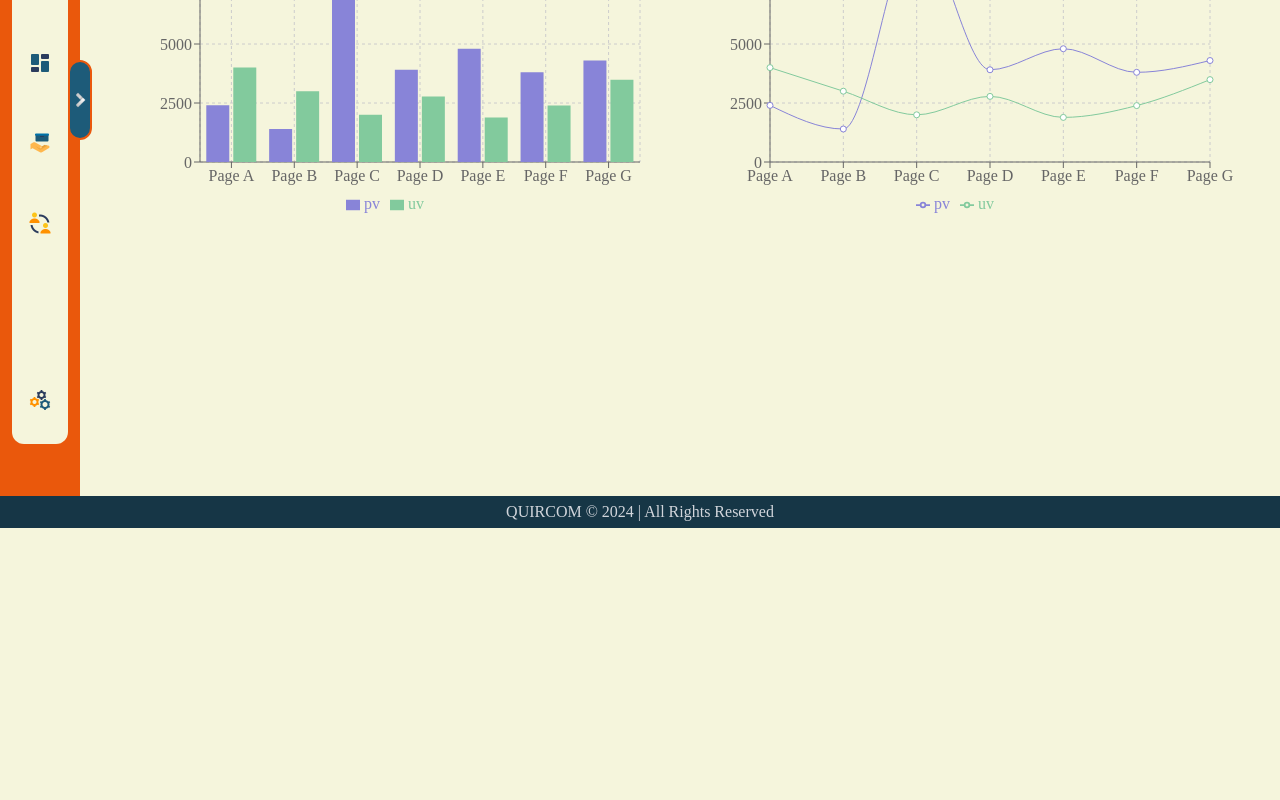
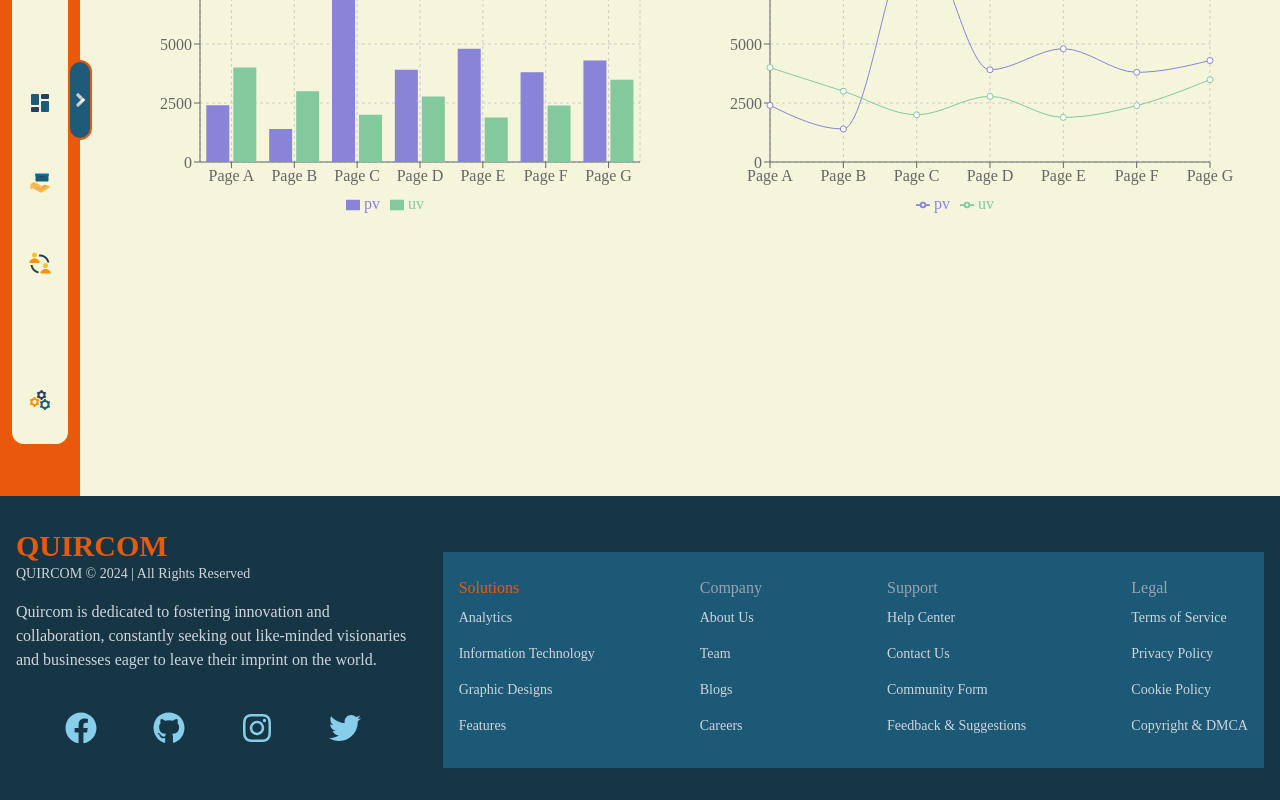
Before and after one commit to jianDeveloper/quircom, a React (Vite) app: page /client/dashboard in a window 1280 px wide. Shown: the part 364-1164 px from the top of the page. Before the commit the page ends 892 px from the top, so only its background shows below. Built offline with nearby package versions, Linux system fonts and the light colour scheme.

Commit message:
footer fixed

```diff
--- a/src/client/CDashboard.jsx
+++ b/src/client/CDashboard.jsx
@@ -9,6 +9,7 @@ import
 
 import Header from './Header'
 import CNav from './CNav'
+import CFooter from './CFooter';
 
 function CDashboard() {
     const data = [
@@ -148,9 +149,9 @@ function CDashboard() {
         </div>
     </main>
       </div>
-      <div className="flex justify-center h-8 z-[5] bg-[#163646] text-gray-300 font-bolds">
-      <h1 className='py-1'>QUIRCOM © 2024 | All Rights Reserved</h1>
-    </div>
+      <div className="flex">
+      <CFooter />
+      </div>
     </div>
   )
 }
--- /dev/null
+++ b/src/client/CFooter.jsx
@@ -0,0 +1,66 @@
+import React from 'react'
+
+import {
+    FaDribbble,
+    FaFacebook,
+    FaGithub, FaInstagram,
+    FaTwitter
+} from 'react-icons/fa';
+
+function CFooter() {
+  return (
+    <div className='w-full mx-full py-8 px-4 grid lg:grid-cols-3 gap-8 text-gray-300 bg-[#163646]'>
+    <div className='flex flex-col items-center'>
+        <h1 className='w-full text-3xl font-bold text-orange-600'>QUIRCOM</h1>
+        <span className='w-full text-sm text-left'>QUIRCOM © 2024 | All Rights Reserved</span>
+        <p className='py-4 text-gray-300'>Quircom is dedicated to fostering innovation and collaboration, constantly seeking out like-minded visionaries and businesses eager to leave their imprint on the world.</p>
+        <div className='flex justify-between w-[75%] my-6 mx-10'>
+            <FaFacebook size={32} color="skyblue" />
+            <FaGithub size={32} color="skyblue"  />
+            <FaInstagram size={32} color="skyblue"  />
+            <FaTwitter size={32} color="skyblue"  />
+        </div>
+    </div>
+    <div className='lg:col-span-2 flex justify-between mt-6 bg-[#1D5B79] bg-opacity-95 p-4 '>
+        <div className='pt-2'>
+            <h6 className='font-medium text-orange-600 '>Solutions</h6>
+            <ul>
+                <li className='py-2 text-sm'>Analytics</li>
+                <li className='py-2 text-sm'>Information Technology</li>
+                <li className='py-2 text-sm'>Graphic Designs</li>
+                <li className='py-2 text-sm'>Features</li>
+            </ul>
+        </div>
+        <div className='pt-2'>
+            <h6 className='font-medium text-gray-400 pr-5'>Company</h6>
+            <ul>
+                <li className='py-2 text-sm'>About Us</li>
+                <li className='py-2 text-sm'>Team</li>
+                <li className='py-2 text-sm'>Blogs</li>
+                <li className='py-2 text-sm'>Careers</li>
+            </ul>
+        </div>
+        <div className='pt-2'>
+            <h6 className='font-medium text-gray-400'>Support</h6>
+            <ul>
+                <li className='py-2 text-sm'>Help Center</li>
+                <li className='py-2 text-sm'>Contact Us</li>
+                <li className='py-2 text-sm'>Community Form</li>
+                <li className='py-2 text-sm'>Feedback & Suggestions</li>
+            </ul>
+        </div>
+        <div className='pt-2'>
+            <h6 className='font-medium text-gray-400'>Legal</h6>
+            <ul>
+                <li className='py-2 text-sm'>Terms of Service</li>
+                <li className='py-2 text-sm'>Privacy Policy</li>
+                <li className='py-2 text-sm'>Cookie Policy</li>
+                <li className='py-2 text-sm'>Copyright & DMCA</li>
+            </ul>
+        </div>
+    </div>
+</div>
+  )
+}
+
+export default CFooter
--- a/src/client/CMarketplace.jsx
+++ b/src/client/CMarketplace.jsx
@@ -14,7 +14,7 @@ function CMarketplace() {
         <h1 className='font-extrabold text-[30px] text-[#1D5B79]'>Marketplace</h1>
       </main>
       </div>
-      <div className="flex justify-center h-8 z-[5] bg-[#163646] text-gray-300 font-bolds">
+      <div className="flex justify-center h-[50vh] z-[5] bg-[#163646] text-gray-300 font-bolds">
       <h1 className='py-1'>QUIRCOM © 2024 | All Rights Reserved</h1>
     </div>
     </div>
--- a/src/client/CNav.jsx
+++ b/src/client/CNav.jsx
@@ -11,6 +11,9 @@ import trackerL from '../assets/tracker.png';
 import settingsL from '../assets/settings.png';
 
 
+/**
+ * CNav component function
+ */
 const CNav = () => {
   const [controller, setcontroller] = useState(false)
 
@@ -33,9 +36,10 @@ const CNav = () => {
               <span className={`${!controller && 'hidden'} origin-left duration-200`}>Profile</span>
             </div>
           </Link>
-
+          <div className='flex justify-center'>
+          {controller && <label className='text-center w-[92%] mb-[-35px] text-[20px] text-orange-600 font-bold'>Menu</label>}
+          </div>
           <ul className='flex flex-col justify-between gap-y-6'>
-          {controller && <label className='flex justify-center absolute w-[92%] mt-[-35px] text-[20px] font-bold'>Menu</label>}
           <Link to="/client/dashboard">
             <li className={`text-[#163646] ${!controller && 'px-2 py-2 my-2 hover:rotate-[360deg] duration-500'} p-4 font-medium flex items-center gap-x-4 cursor-pointer hover:bg-blue-200 rounded-md`}>
               <img src={dboardL} className='h-6 w-6' />
```
